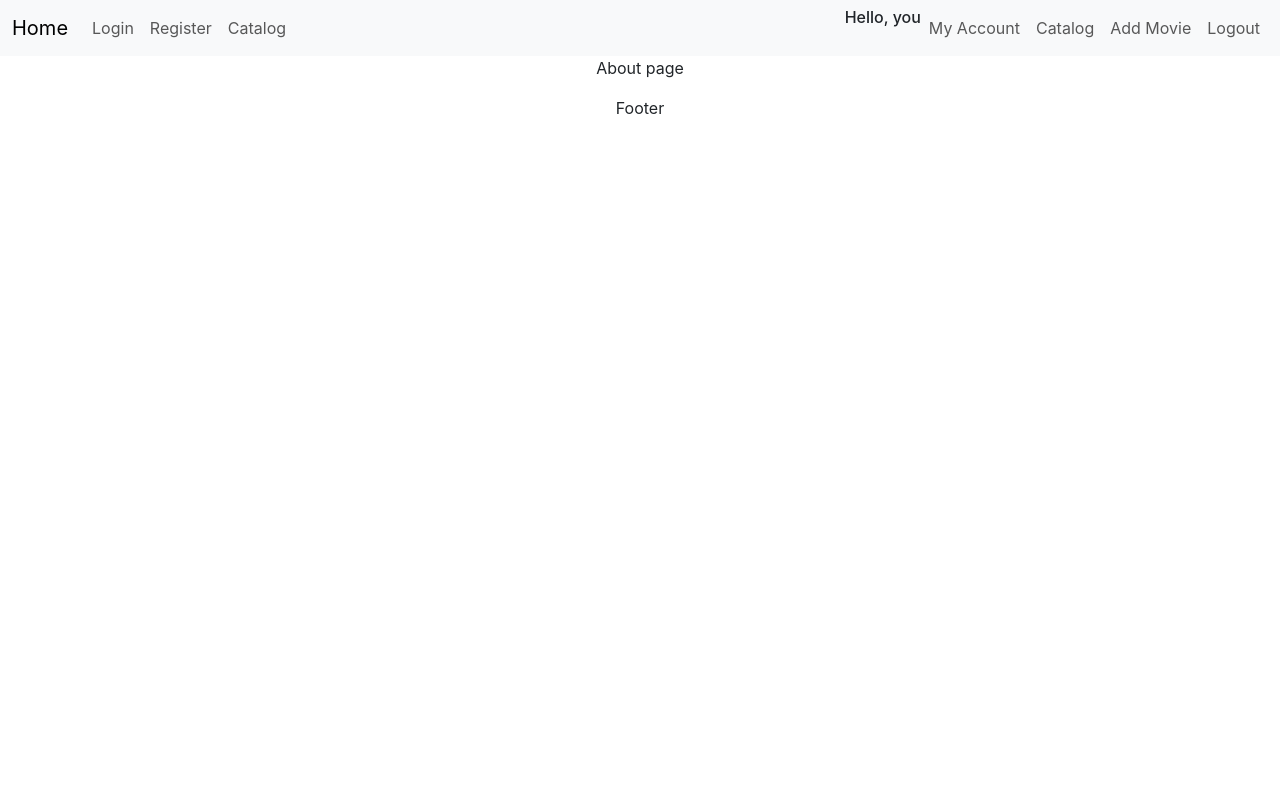
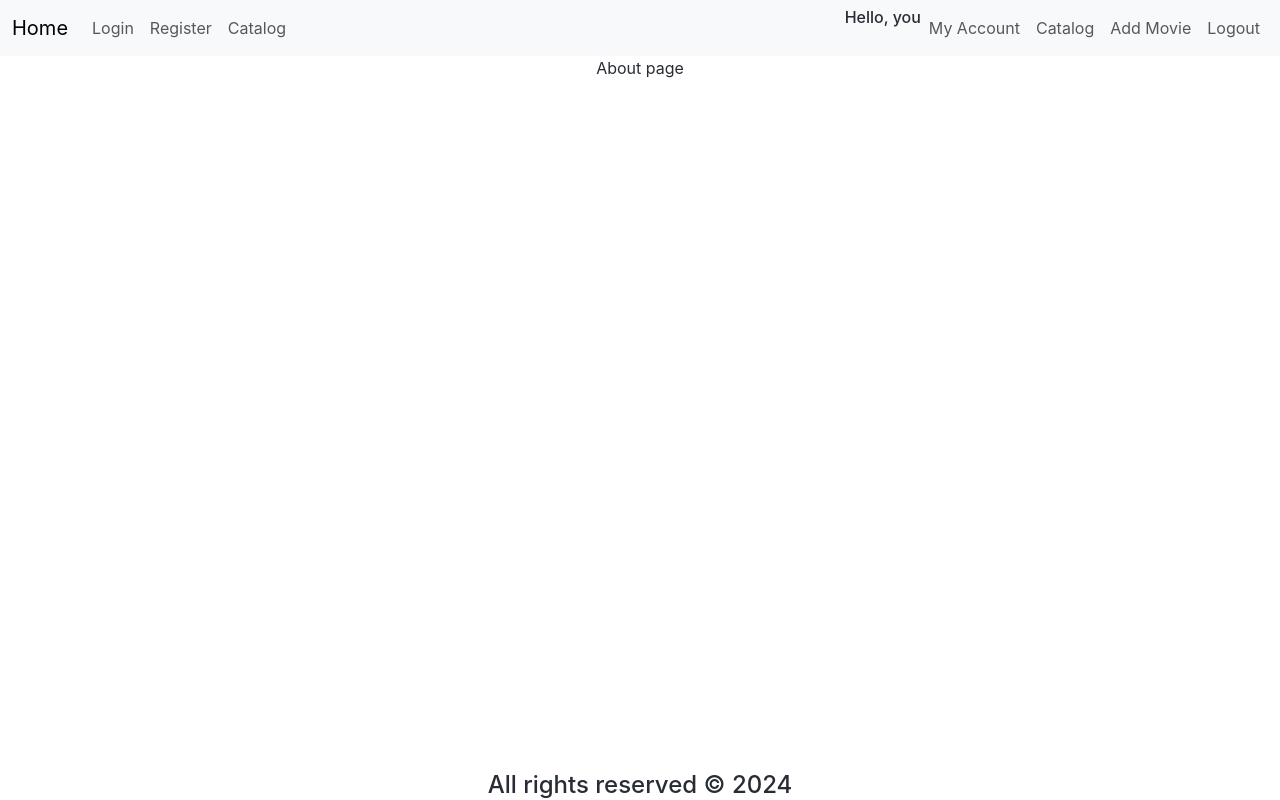
Before and after one commit to EmilPopovski24/MovieRate, a React (Create React App) app in the folder movierate/: page /about in a window 1280 px wide. Built offline with nearby package versions, Linux system fonts and the light colour scheme.

Commit message:
update Header and Footer css

```diff
--- a/movierate/src/components/Footer/Footer.css
+++ b/movierate/src/components/Footer/Footer.css
@@ -0,0 +1,9 @@
+.footer {
+    list-style-type: none;
+    margin: auto auto;
+    padding: 0;
+    bottom: 0;
+    position: fixed;
+    width: 100%;
+    text-align: center;
+}
--- a/movierate/src/components/Footer/Footer.js
+++ b/movierate/src/components/Footer/Footer.js
@@ -1,9 +1,12 @@
-
+import './Footer.css';
 
 export const Footer = () => {
     return (
         <>
-        <p>Footer</p>
+        <div>
+            <h4 className="footer">All rights reserved &#169; 2024
+             </h4>
+        </div>
         </>
     )
 
--- a/movierate/src/components/Header/Header.js
+++ b/movierate/src/components/Header/Header.js
@@ -1,6 +1,7 @@
 
 import { Link } from 'react-router-dom';
 
+import './Header.css';
 
 export const Header = () => {
     return (
```
